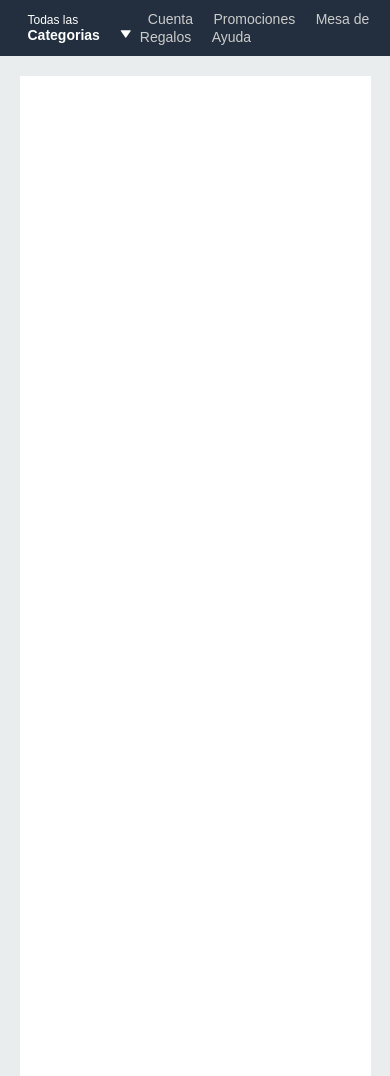
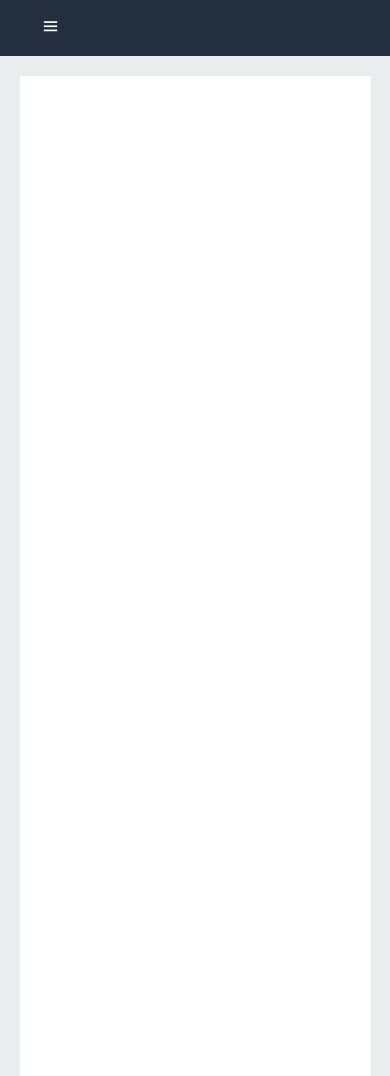
Before and after one commit to mrandersoncordero/shop_osv, a plain HTML site: page public/index.html in a window 390 px wide. Drawn offline with nearby package versions, Linux system fonts and the light colour scheme.

Commit message:
mediaqueries nav grid

```diff
--- a/assets/css/navbar.css
+++ b/assets/css/navbar.css
@@ -168,7 +168,6 @@
   display: inline-block;
 }
 
-
 /* ------------------------ */
 /* Subcategorias */
 /* ------------------------ */
@@ -234,3 +233,71 @@
   width: 50%;
   height: 50%;
 }
+
+/* ------------------------ */
+/* Mediaqueries
+/* ------------------------ */
+@media screen and (max-width: 1000px) {
+  .menu .contenedor .contenedor-enlaces-nav {
+    padding: 0px 10px;
+  }
+  .menu .contenedor {
+    width: 100%;
+  }
+}
+
+@media screen and (max-width: 800px) {
+  .grid.activo {
+    display: none;
+  }
+
+  .menu .contenedor {
+    width: 90%;
+  }
+
+  .menu .contenedor-botones-menu {
+    display: flex;
+  }
+
+  .menu .contenedor-enlaces-nav {
+		padding: 20px;
+		flex-direction: column;
+		align-items: flex-start;
+		justify-content: flex-start;
+		position: fixed;
+		left: 0;
+		background: #232F3F;
+		height: 100vh;
+		width: 80%;
+		z-index: 2000;
+		transition: .3s ease all;
+		transform: translate(-100%);
+	}
+
+  .menu .contenedor-enlaces-nav.activo {
+    transform: translate(0%);
+  }
+
+  .menu .btn-categorias {
+    width: 100%;
+    align-items: center;
+    justify-content: space-between;
+    cursor: pointer;
+  }
+
+  .menu .btn-categorias i {
+    position: static;
+    margin-left: 20px;
+    transform: rotate(-90deg);
+  }
+
+  .menu .enlaces {
+    width:  100%;
+  }
+
+  .menu .enlaces a {
+    display: block;
+    margin: 10px 0;
+    padding: 10px 0;
+  }
+}
```
